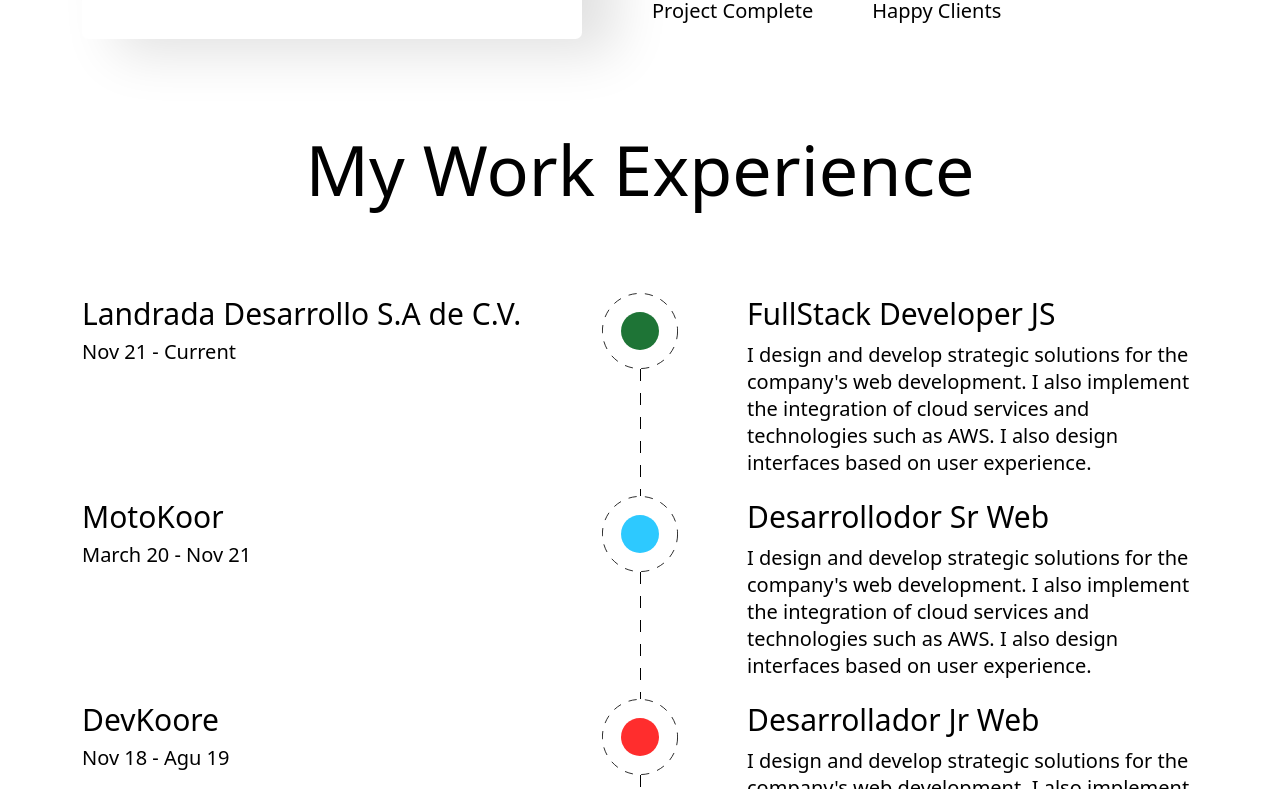
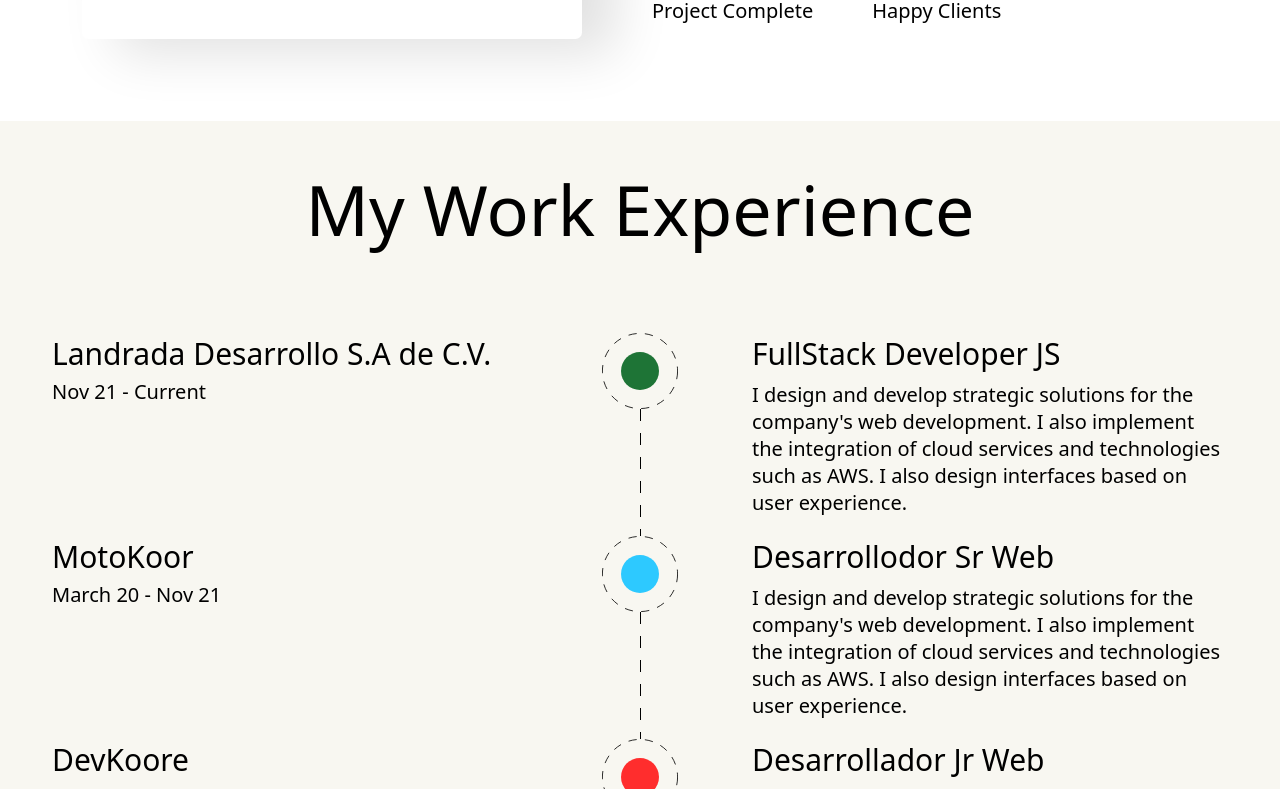
Before and after one commit to damapire/landing-portfolio, a Next.js app: page / in a window 1280 px wide. Shown: the part 1291-2080 px from the top of the page. Built offline with nearby package versions, Linux system fonts and the light colour scheme.

Commit message:
background and padding modified in section experiencies

```diff
--- a/components/Home/Experiencies.js
+++ b/components/Home/Experiencies.js
@@ -10,7 +10,7 @@
 export default function Experiencies() {
     return (
         <section className='container-fluid experiencies'>
-            <div className="container">
+            <div className="container experiencies-container">
                 <div className="row">
                     <div className="col-12">
                         <h2 className='experiencies__title'>My Work Experience</h2>
--- a/styles/pages/home/_experiencies.scss
+++ b/styles/pages/home/_experiencies.scss
@@ -1,5 +1,13 @@
 .experiencies {
-    max-width: 1200px;
+    width: 100%;
+    background-color:  #F8F7F1;
+
+    &-container {
+        max-width: 1200px;
+        padding-top: 40px;
+        padding-bottom: 60px;
+    }
+
     &__title {
         color: #000;
         font-size: 35px;
```
